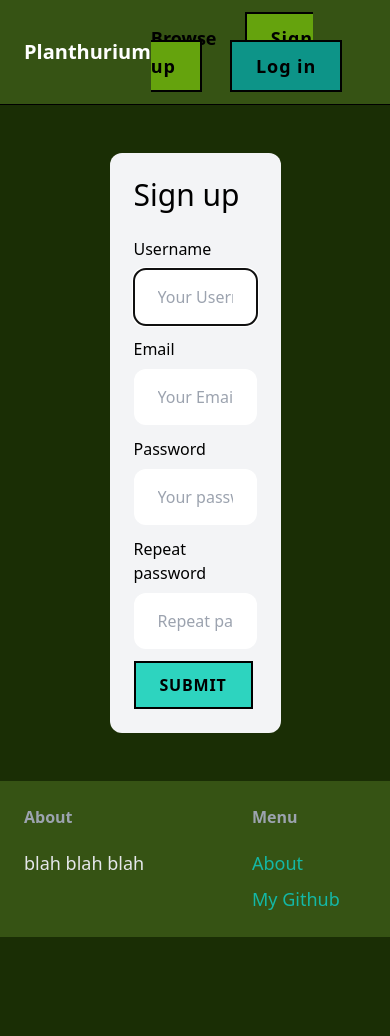
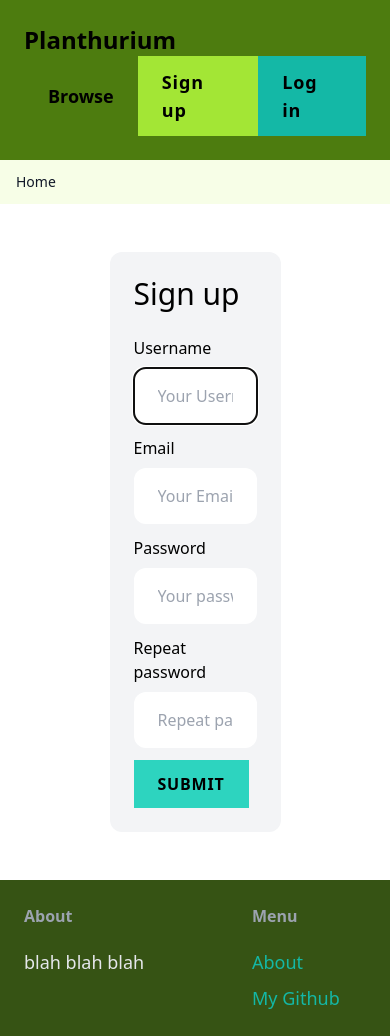
Before and after one commit to lizzzshan/Planthurium, a Django app: page /signup/ in a window 390 px wide. Before the commit the page ends 937 px from the top, so only its background shows below. Run offline with Django 4.2, Linux system fonts and the light colour scheme; some libraries are stand-ins or nearby versions.

Commit message:
Implement django mobile, dynamic navbar

```diff
--- a/myplanttracker/core/templates/core/base.html
+++ b/myplanttracker/core/templates/core/base.html
@@ -11,29 +11,53 @@
         <title>{% block title %} {% endblock %}</title>
     </head>
 
-    <body class="bg-lime-950">
-        <nav class="py-6 px-6 flex justify-between items-center border-b border-black bg-lime-900">
-            <!-- TODO: change this logo -->
-            <a href="/" class="text-xl font-semibold text-white">Planthurium</a>
+    <body class="bg-white">
+        <!--TODO: implement responsive navbar -->
 
+        <nav class="bg-lime-700 border-gray-200 dark:bg-gray-900">
+            <div class="flex flex-wrap justify-between items-center mx-auto max-w-screen-xl p-6">
+                <a href="/" class="flex items-center">
+                    <span class="self-center text-2xl font-semibold whitespace-nowrap dark:text-white">Planthurium</span>
+                </a>
                 {% if request.user.is_authenticated %}
                     <p class="uppercase text-white ml-3">Welcome, {{request.user.username}}! </p>
                 {% endif %}
-
-            <div class="space-x-6">
-                <a href="{% url 'item:items' %}" class="text-lg font-semibold hover:text-white">Browse</a>
+                <div class="flex items-center">
+                    <a href="{% url 'item:items' %}" class="px-6 py-3 text-lg font-semibold hover:text-white">Browse</a>
 
                     {% if request.user.is_authenticated %}
-                <a href="{% url 'dashboard:index' %}" class="text-lg font-semibold hover:text-white">My items</a>
-                <a href="{% url 'item:new' %}" class="px-6 py-3 text-lg font-semibold tracking-wider border-2 border-black bg-lime-100 text-black  hover:bg-lime-300">New item</a>
-                <a href="{% url 'conversation:inbox' %}" class="px-6 py-3 text-lg font-semibold tracking-wider border-2 border-black bg-lime-200 text-black  hover:bg-lime-400">Inbox</a>
-                <a href="{% url 'core:logout' %}" class="px-6 py-3 text-lg font-semibold tracking-wider border-2 border-black bg-teal-600 text-black hover:bg-teal-700">Log out</a>
+                    <a href="{% url 'item:new' %}" class="px-6 py-3 text-lg font-semibold hover:text-white">New item</a>
+                    <a href="{% url 'core:logout' %}" class="px-6 py-3 text-lg font-semibold tracking-wider border-1 border-black bg-teal-600 text-black hover:bg-teal-700">Log out</a>
                     {% else %}
-                <a href="{% url 'core:signup' %}" class="px-6 py-3 text-lg font-semibold tracking-wider border-2 border-black bg-lime-600 text-black  hover:bg-lime-800">Sign up</a>
-                <a href="{% url 'core:login' %}" class="px-6 py-3 text-lg font-semibold tracking-wider border-2 border-black bg-teal-600 text-black hover:bg-teal-700">Log in</a>
+                    <a href="{% url 'core:signup' %}" class="px-6 py-3 text-lg font-semibold tracking-wider border-1 border-black bg-lime-400 text-black  hover:bg-lime-500">Sign up</a>
+                    <a href="{% url 'core:login' %}" class="px-6 py-3 text-lg font-semibold tracking-wider border-1 border-black bg-teal-500 text-black hover:bg-teal-600">Log in</a>
                     {% endif %}
                 </div>
+            </div>
         </nav>
+        <nav class="bg-lime-50 dark:bg-gray-700">
+            <div class="max-w-screen-xl px-4 py-3 mx-auto">
+                <div class="flex items-center">
+                    <ul class="flex flex-row font-medium mt-0 mr-6 space-x-8 text-sm">
+                        <li>
+                            <a href="/" class="text-gray-900 dark:text-white hover:underline" aria-current="page">Home</a>
+                        </li>
+                        {% if request.user.is_authenticated %}
+                        <li>
+                            <a href="{% url 'dashboard:index' %}" class="text-gray-900 dark:text-white hover:underline">My items</a>
+                        </li>
+                        <li>
+                            <a href="{% url 'item:new' %}" class="text-gray-900 dark:text-white hover:underline">New item</a>
+                        </li>
+                        <li>
+                            <a href="{% url 'conversation:inbox' %}" class="text-gray-900 dark:text-white hover:underline">Inbox</a>
+                        </li>
+                        {% endif %}
+                    </ul>
+                </div>
+            </div>
+        </nav>
+
         <div class="px-6 py-6">
             {% block content %}
 
--- a/myplanttracker/core/templates/core/login.html
+++ b/myplanttracker/core/templates/core/login.html
@@ -31,7 +31,7 @@
                     {% endfor %}
                 </div>
             {% endif %}
-            <button class="px-6 h-12 uppercase font-semibold tracking-wider border-2 border-black bg-teal-400 text-black" type="submit">Submit</button>
+            <button class="px-6 h-12 uppercase font-semibold tracking-wider border-1 border-black bg-teal-400 text-black" type="submit">Submit</button>
         </form>
     </div>
 {% endblock %}
--- a/myplanttracker/core/templates/core/signup.html
+++ b/myplanttracker/core/templates/core/signup.html
@@ -39,7 +39,7 @@
                     {% endfor %}
                 </div>
             {% endif %}
-            <button class="px-6 h-12 uppercase font-semibold tracking-wider border-2 border-black bg-teal-400 text-black" type="submit">Submit</button>
+            <button class="px-6 h-12 uppercase font-semibold tracking-wider border-1 border-black bg-teal-400 text-black" type="submit">Submit</button>
         </form>
     </div>
 {% endblock %}
--- a/myplanttracker/myplanttracker/settings.py
+++ b/myplanttracker/myplanttracker/settings.py
@@ -25,7 +25,8 @@ SECRET_KEY = 'django-insecure-3i-5jd3(u$7gf0fdjohsn9q!84*0kg4to((hw%5=yikba*w-#p
 # SECURITY WARNING: don't run with debug turned on in production!
 DEBUG = True
 
-ALLOWED_HOSTS = ['lizzzshan.pythonanywhere.com']
+#ALLOWED_HOSTS = ['lizzzshan.pythonanywhere.com']
+ALLOWED_HOSTS = []
 
 LOGIN_URL = '/login/'
 LOGIN_REDIRECT_URL = '/'
```
Also changed, not shown: myplanttracker/core/templates/core/backup.html (added, +59 -0 lines), myplanttracker/db.sqlite3. Lines whose indentation alone changed are shown as unchanged.
